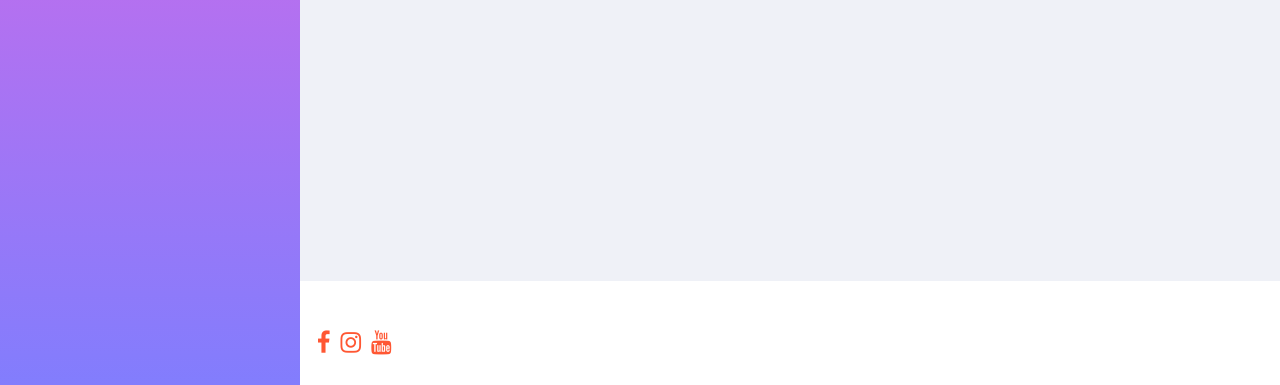
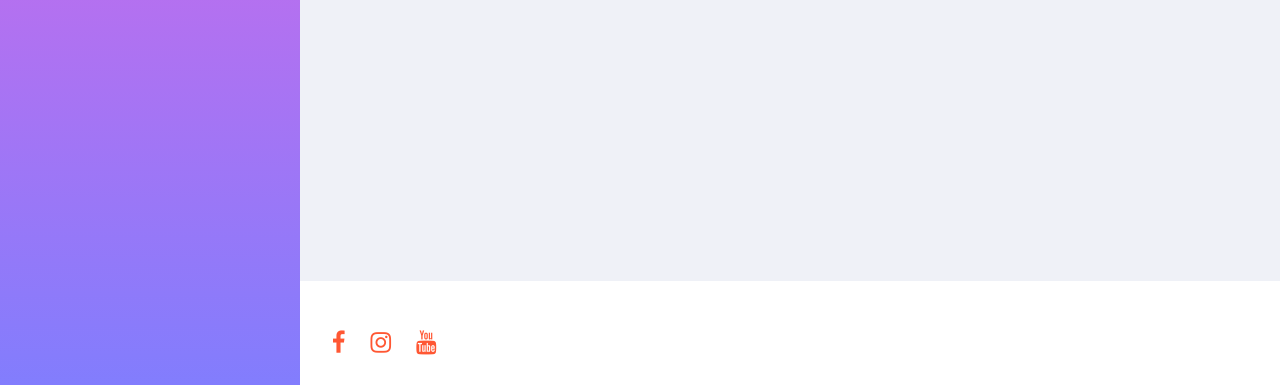
Before and after one commit to adistiawan82/Proyek-Tim-F05, a plain HTML site: page index.html in a window 1280 px wide. Shown: the part 976-1361 px from the top of the page. Drawn offline with nearby package versions, Linux system fonts and the light colour scheme.

Commit message:
Update style.css

```diff
--- a/style.css
+++ b/style.css
@@ -151,6 +151,12 @@ footer ul li a{
 	text-decoration: none;
 	color: #c1c6ce;
 }
+
+footer ul li a span{
+	padding-left: 15px;
+	align: center;
+
+}
 footer ul li a img{
 	width: 125px;
 }
```
